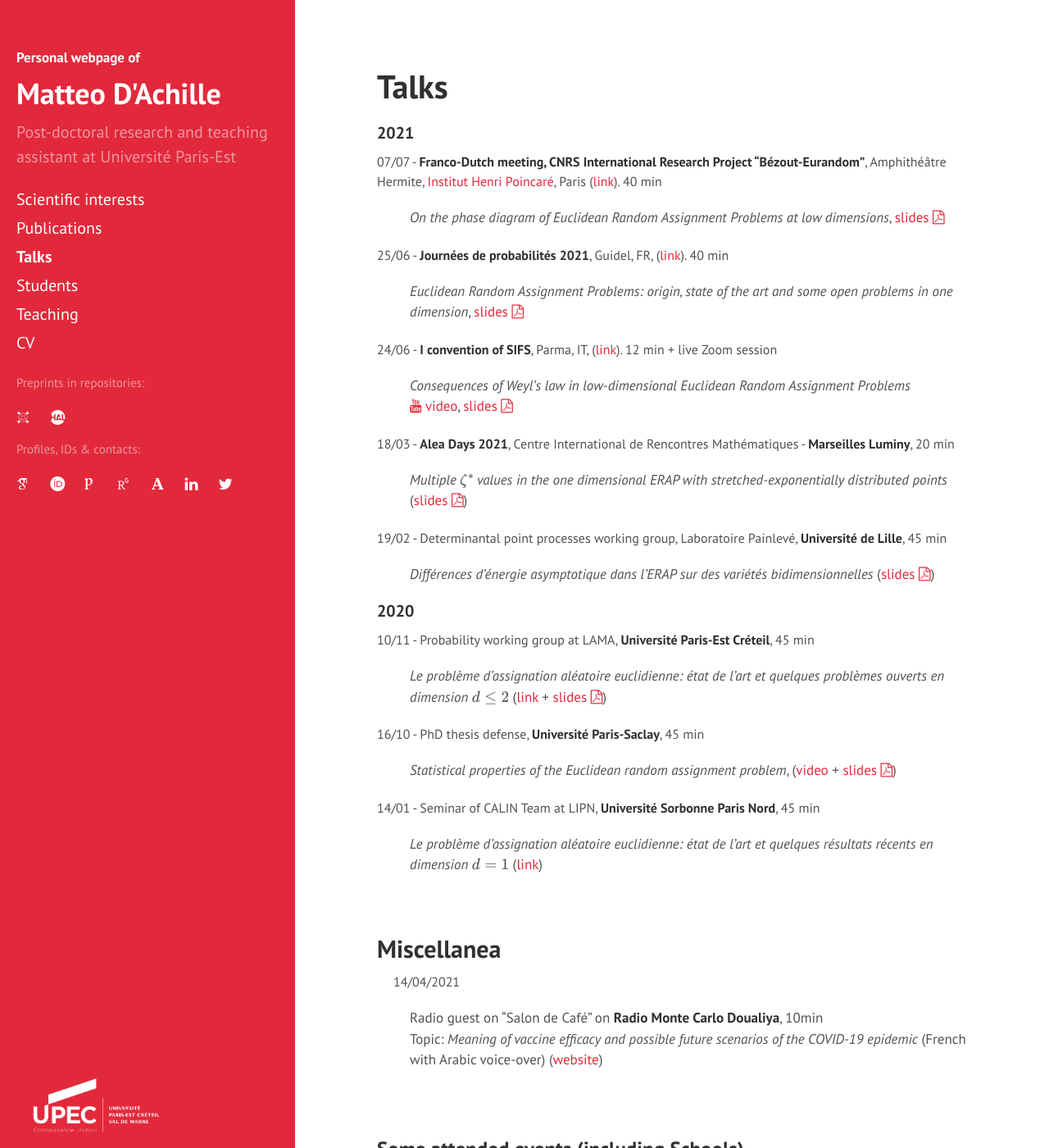
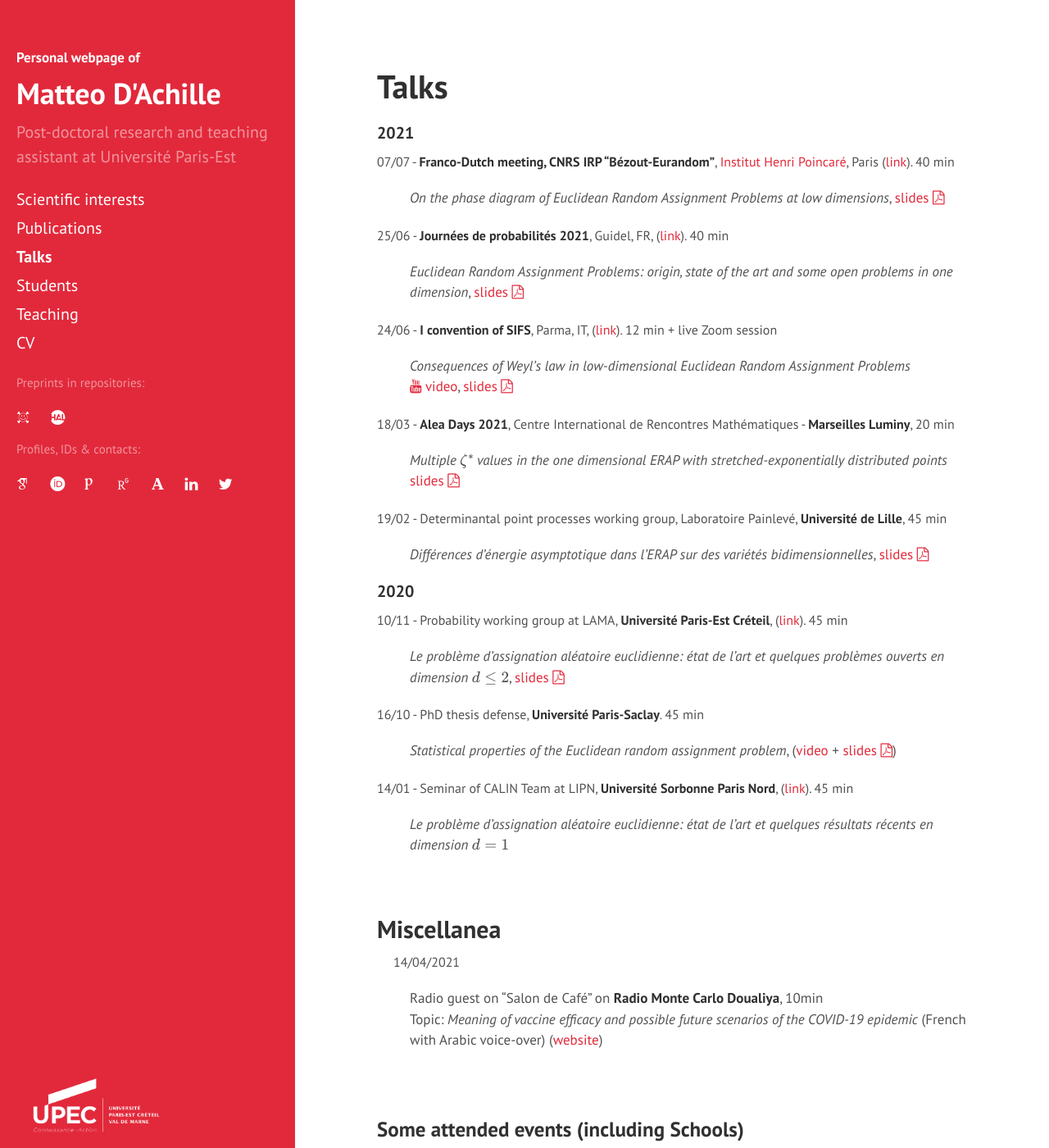
Before and after one commit to matteodachille/matteodachille.github.io, a Jekyll site: the page built from events.md, in a window 1280 px wide and 1400 px high. Shown: the whole window at 82% size. Built offline with Jekyll 4.4.1, drawn with Linux system fonts in a browser that asks for light colours; nearby versions of some CDN libraries; some web fonts are replaced; formulas are drawn with MathJax 3.

Commit message:
Corrected typos

```diff
--- a/events.md
+++ b/events.md
@@ -44,9 +44,9 @@
 {: .no_toc}
 
 
-07/07 - **Franco-Dutch meeting, CNRS International Research Project "Bézout-Eurandom"**, Amphithéâtre Hermite, [Institut Henri Poincaré](http://www.ihp.fr/){:target="_blank"}, Paris ([link](https://perso.math.u-pem.fr/le_ny.arnaud/PreliminaryProgramIHP-July-Bezout-TUe-V14.pdf){:target="_blank"}). 40 min
+07/07 - **Franco-Dutch meeting, CNRS IRP "Bézout-Eurandom"**, [Institut Henri Poincaré](http://www.ihp.fr/){:target="_blank"}, Paris ([link](https://perso.math.u-pem.fr/le_ny.arnaud/PreliminaryProgramIHP-July-Bezout-TUe-V14.pdf){:target="_blank"}). 40 min
 {: style="font-size: 16px" }
-_On the phase diagram of Euclidean Random Assignment Problems at low dimensions_, [slides <i class="fa fa-file-pdf-o" aria-hidden="true"></i>]({{ site.baseurl }}downloads/ERAP_IHP_v18_final.pdf)
+_On the phase diagram of Euclidean Random Assignment Problems at low dimensions_, [slides <i class="fa fa-file-pdf-o" aria-hidden="true"></i>]({{ site.baseurl }}downloads/ERAP_IHP_v18_final.pdf){:target="_blank"}
 {: style="font-size: 17px; margin-left: 40px" }
 
 25/06 -  **Journées de probabilités 2021**, Guidel, FR, ([link](https://journees-probabilites.univ-rennes1.fr/programme.htm){:target="_blank"}). 40 min
@@ -62,13 +62,13 @@
 
 18/03 - **Alea Days 2021**, Centre International de Rencontres Mathématiques - **Marseilles Luminy**, 20 min
 {: style="font-size: 16px;" }
-_Multiple \\(\zeta^*\\) values in the one dimensional ERAP with stretched-exponentially distributed points_<br/> (<a href="{{  site.baseurl }}downloads/ALEA2021_MZSVs_ERAP_final.pdf" target="\_blank">slides <i class="fa fa-file-pdf-o" aria-hidden="true"></i></a>)
+_Multiple \\(\zeta^*\\) values in the one dimensional ERAP with stretched-exponentially distributed points_<br/> <a href="{{  site.baseurl }}downloads/ALEA2021_MZSVs_ERAP_final.pdf" target="\_blank">slides <i class="fa fa-file-pdf-o" aria-hidden="true"></i></a>
 {: style="font-size: 17px; margin-left: 40px" }
 
 
 19/02 - Determinantal point processes working group, Laboratoire Painlevé, **Université de Lille**, 45 min
 {: style="font-size: 16px;" }
-_Différences d'énergie asymptotique dans l'ERAP sur des variétés bidimensionnelles_ (<a href="{{  site.baseurl }}downloads/erap22-Lille-finalv2.pdf" target="\_blank">slides <i class="fa fa-file-pdf-o" aria-hidden="true"></i></a>)
+_Différences d'énergie asymptotique dans l'ERAP sur des variétés bidimensionnelles_, <a href="{{  site.baseurl }}downloads/erap22-Lille-finalv2.pdf" target="\_blank">slides <i class="fa fa-file-pdf-o" aria-hidden="true"></i></a>
 {: style="font-size: 17px; margin-left: 40px" }
 
 
@@ -76,20 +76,20 @@
 #### 2020
 {: .no_toc}
 
-10/11 - Probability working group at LAMA, **Université Paris-Est Créteil**, 45 min
+10/11 - Probability working group at LAMA, **Université Paris-Est Créteil**, ([link](https://lama.u-pem.fr/evenements/seminaire/groupe_de_travail_probabilites/le_probleme_dassignation_aleatoire_euclidienne){:target="_blank"}). 45 min
 {: style="font-size: 16px;" }
-_Le problème d'assignation aléatoire euclidienne: état de l'art et quelques problèmes ouverts en dimension \\(d \leq 2 \\)_ ([link](https://lama.u-pem.fr/evenements/seminaire/groupe_de_travail_probabilites/le_probleme_dassignation_aleatoire_euclidienne){:target="_blank"} + <a href="{{  site.baseurl }}assets/slides_ERAP_fr_nov10.pdf" target="\_blank">slides <i class="fa fa-file-pdf-o" aria-hidden="true"></i></a>)
+_Le problème d'assignation aléatoire euclidienne: état de l'art et quelques problèmes ouverts en dimension \\(d \leq 2 \\)_, <a href="{{  site.baseurl }}assets/slides_ERAP_fr_nov10.pdf" target="\_blank">slides <i class="fa fa-file-pdf-o" aria-hidden="true"></i></a>
 {: style="font-size: 17px; margin-left: 40px" }
 
-16/10 - PhD thesis defense, **Université Paris-Saclay**, 45 min
+16/10 - PhD thesis defense, **Université Paris-Saclay**. 45 min
 {: style="font-size: 16px;" }
 _Statistical properties of the Euclidean random assignment problem_, ([video](https://eu.bbcollab.com/recording/e2afdc2198204451bd3bf8c7de4f1ec7){:target="_blank"} + <a href="{{  site.baseurl }}assets/slides_ERAP_1610.pdf" target="\_blank">slides <i class="fa fa-file-pdf-o" aria-hidden="true"></i></a>)
 {: style="font-size: 17px; margin-left: 40px" }
 
 
-14/01 - Seminar of CALIN Team at LIPN, **Université Sorbonne Paris Nord**, 45 min
+14/01 - Seminar of CALIN Team at LIPN, **Université Sorbonne Paris Nord**, ([link](https://lipn.univ-paris13.fr/~banderier/Seminaires/){:target="_blank"}). 45 min
 {: style="font-size: 16px;" }
-_Le problème d'assignation aléatoire euclidienne: état de l'art et quelques résultats récents en dimension \\(d=1\\)_ ([link](https://lipn.univ-paris13.fr/~banderier/Seminaires/){:target="_blank"})
+_Le problème d'assignation aléatoire euclidienne: état de l'art et quelques résultats récents en dimension \\(d=1\\)_
 {: style="font-size: 17px; margin-left: 40px" }
 
 
```
